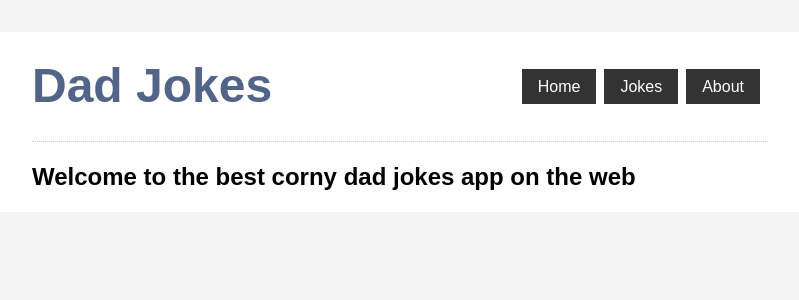
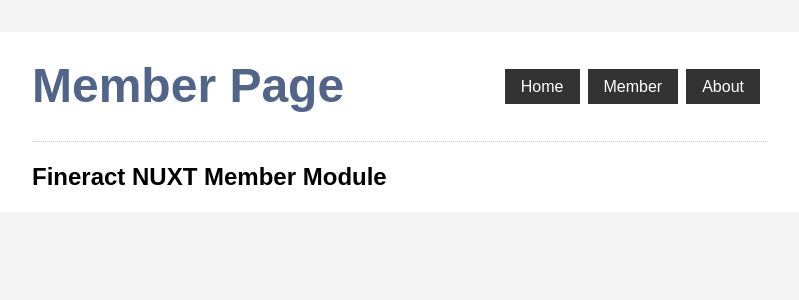
Before and after one commit to irvintanutan/NuxtClientFineract, a Nuxt app: page / in a window 1280 px wide. Shown: the top 300 px of the page, without its empty margins (240-1039 px from the left). Built offline with nearby package versions, Linux system fonts and the light colour scheme.

Commit message:
[update] - labels

```diff
--- a/components/AppHeader.vue
+++ b/components/AppHeader.vue
@@ -1,12 +1,12 @@
 <template>
   <header class="header">
-    <h1 class="title">Dad Jokes</h1>
+    <h1 class="title">Member Page </h1>
     <ul>
       <li>
         <nuxt-link to="/">Home</nuxt-link>
       </li>
       <li>
-        <nuxt-link to="/jokes">Jokes</nuxt-link>
+        <nuxt-link to="/jokes">Member</nuxt-link>
       </li>
       <li>
         <nuxt-link to="/about">About</nuxt-link>
--- a/components/SearchJokes.vue
+++ b/components/SearchJokes.vue
@@ -1,14 +1,15 @@
 <template>
   <form @submit.prevent="OnSubmit">
-    <input type="text" v-model="text" placeholder="Search Jokes..." />
-    <input type="submit" value="Search Jokes" />
+    <input type="text" v-model="text" placeholder="Search Member..." />
+    <input type="submit" value="Search Member" />
   </form>
+
+
 </template>
 
 <script>
 export default {
   name: 'SearchJokes',
-
   data() {
     return {
       text: ''
--- a/nuxt.config.js
+++ b/nuxt.config.js
@@ -1,4 +1,3 @@
-
 export default {
   mode: 'universal',
   /*
@@ -9,11 +8,13 @@
     meta: [
       { charset: 'utf-8' },
       { name: 'viewport', content: 'width=device-width, initial-scale=1' },
-      { hid: 'description', name: 'description', content: process.env.npm_package_description || '' }
+      {
+        hid: 'description',
+        name: 'description',
+        content: process.env.npm_package_description || ''
+      }
     ],
-    link: [
-      { rel: 'icon', type: 'image/x-icon', href: '/favicon.ico' }
-    ]
+    link: [{ rel: 'icon', type: 'image/x-icon', href: '/favicon.ico' }]
   },
   /*
    ** Customize the progress-bar color
@@ -22,31 +23,37 @@
   /*
    ** Global CSS
    */
-  css: [
-  ],
+  css: [],
   /*
    ** Plugins to load before mounting the App
    */
-  plugins: [
-  ],
+  plugins: [],
   /*
    ** Nuxt.js dev-modules
    */
-  buildModules: [
-  ],
+  buildModules: [],
   /*
    ** Nuxt.js modules
    */
   modules: [
     // Doc: https://axios.nuxtjs.org/usage
     '@nuxtjs/axios',
+    '@nuxtjs/proxy'
   ],
+  proxy: {
+    '/api': {
+      target:
+        'https://ec2-13-229-72-14.ap-southeast-1.compute.amazonaws.com/fineract-provider/',
+      pathRewrite: {
+        '^/api/v1': '/'
+      }
+    }
+  },
   /*
    ** Axios module configuration
    ** See https://axios.nuxtjs.org/options
    */
-  axios: {
-  },
+  axios: {},
   /*
    ** Build configuration
    */
@@ -54,7 +61,6 @@
     /*
      ** You can extend webpack config here
      */
-    extend (config, ctx) {
+    extend(config, ctx) {}
   }
 }
-}
--- a/package.json
+++ b/package.json
@@ -11,8 +11,9 @@
     "generate": "nuxt generate"
   },
   "dependencies": {
-    "nuxt": "^2.0.0",
-    "@nuxtjs/axios": "^5.3.6"
+    "@nuxtjs/axios": "^5.3.6",
+    "@nuxtjs/proxy": "^1.3.3",
+    "nuxt": "^2.0.0"
   },
   "devDependencies": {
     "eslint-config-prettier": "^6.10.0",
--- a/pages/about.vue
+++ b/pages/about.vue
@@ -1,7 +1,7 @@
 <template>
     <div>
-        <h1>About DadJokes</h1>
-        <p>This is an app that displays corny dad jokes</p>
+        <h1>About Page</h1>
+        <p>This is a simple Proof of concept utilizing FINERACT backend with NUXT JS</p>
     </div>
 </template>
 
--- a/pages/index.vue
+++ b/pages/index.vue
@@ -1,24 +1,22 @@
 <template>
   <div>
-    <h2>
-      Welcome to the best corny dad jokes app on the web
-    </h2>
+    <h2>Fineract NUXT Member Module</h2>
   </div>
 </template>
 
 <script>
 export default {
-head(){
-    return{
-        title: 'Welcome to dad jokes',
-        meta:[
-            {
-                hid: 'description',
-                name: 'description',
-                content: 'best place for corny dad jokes'
-            }
-        ]
-    };
+  head() {
+    return {
+      title: 'Member Module',
+      meta: [
+        {
+          hid: 'description',
+          name: 'description',
+          content: 'member module'
+        }
+      ]
+    }
   }
 }
 </script>
--- a/pages/jokes/_id/index.vue
+++ b/pages/jokes/_id/index.vue
@@ -1,6 +1,6 @@
 <template>
   <div>
-    <nuxt-link to="/jokes"> Back To Jokes </nuxt-link>
+    <nuxt-link to="/jokes"> Back To Member </nuxt-link>
     <h2>{{ joke }}</h2>
     <hr />
     <small> Joke ID: {{ $route.params.id }} </small>
@@ -23,11 +23,19 @@
       }
     }
 
+    const config2 = {
+      headers: {
+        'Fineract-Platform-TenantId': 'default',
+        'Access-Control-Allow-Origin': 'true'
+      }
+    }
+
     try {
       const rest = await axios.get(
         `https://icanhazdadjoke.com/j/${this.$route.params.id}`,
         config
       )
+
       this.joke = rest.data.joke
       console.log(this.joke)
     } catch (err) {
--- a/pages/jokes/index.vue
+++ b/pages/jokes/index.vue
@@ -36,6 +36,18 @@
     try {
       const rest = await axios.get('https://icanhazdadjoke.com/search', config)
       this.jokes = rest.data.results
+
+      axios.defaults.headers.common = {
+        'Fineract-Platform-TenantId': 'default',
+        'Access-Control-Allow-Origin': '*'
+      }
+      const fineract = await axios({
+        url:
+          'https://ec2-13-229-72-14.ap-southeast-1.compute.amazonaws.com/fineract-provider/api/v1/clients',
+        method: 'GET',
+        crossDomain: true
+      })
+      console.log(fineract.data)
     } catch (err) {
       console.log(err)
     }
@@ -61,7 +73,7 @@
   },
   head() {
     return {
-      title: 'Dad Jokes',
+      title: 'Member List',
       meta: [
         {
           hid: 'description',
```
Also changed, not shown: 1 other file (tests, documents, lock files or other folders). Lines whose indentation alone changed are shown as unchanged.
